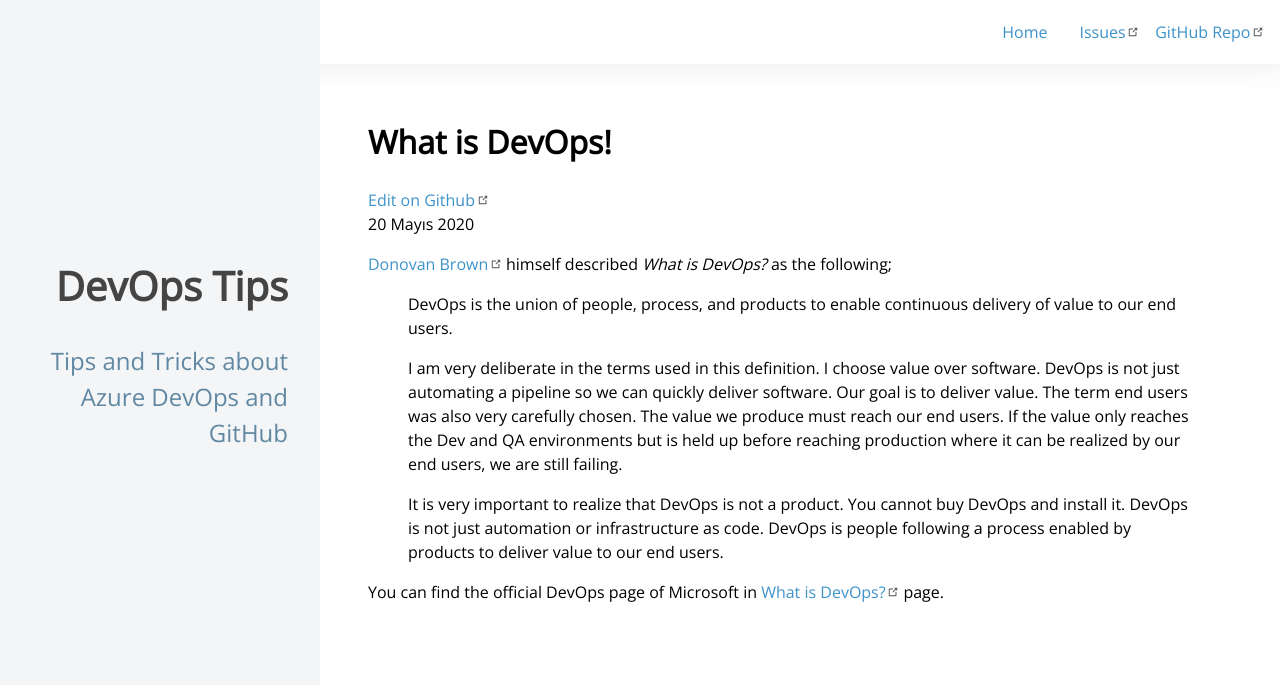
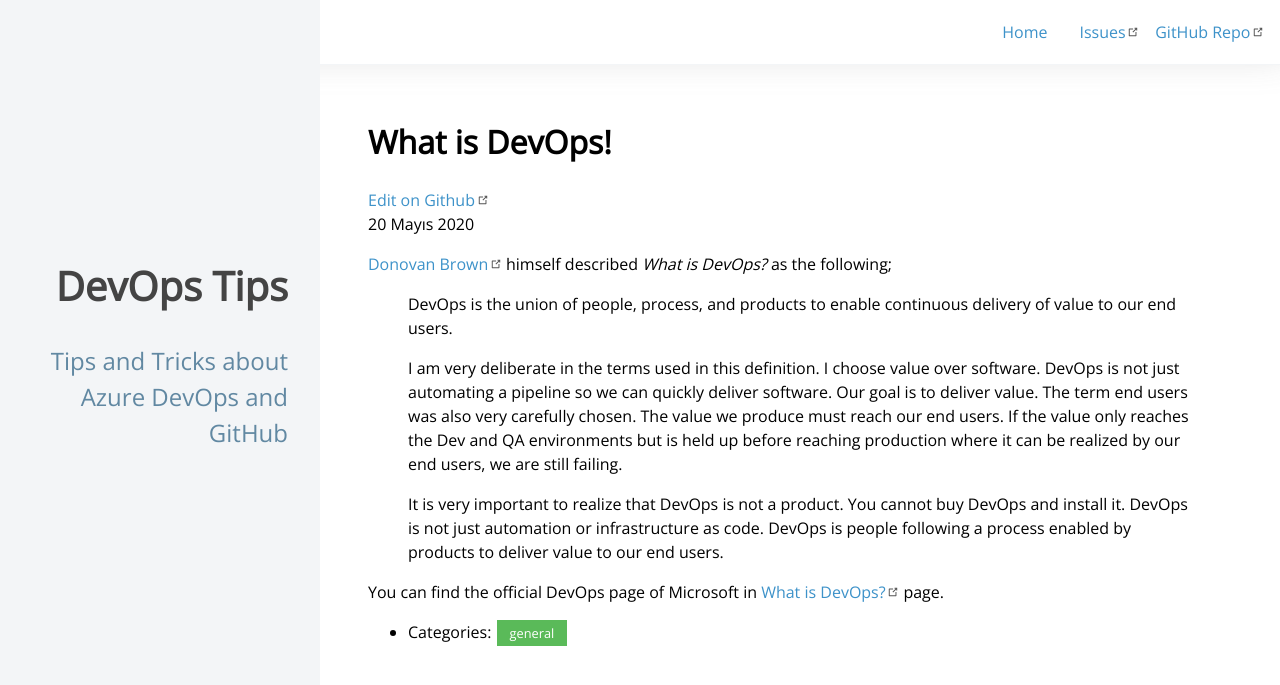
Before and after one commit to polatengin/devopstips.net, a Jekyll site: the page built from _posts/2020-05-20-what-is-devops.md, in a window 1280 px wide. Shown: the top 685 px of the page. Built offline with Jekyll 4.4.1, drawn with Linux system fonts in a browser that asks for light colours; nearby versions of some CDN libraries.

Commit message:
category list is shown on the screen

```diff
--- a/_layouts/post.html
+++ b/_layouts/post.html
@@ -14,3 +14,11 @@
   <strong>Uyarı!</strong> Bu makale <span>0</span> gün önce yazıldı. Bazı parçaları zamana yenilmiş olabilir :) Eğer problem görürseniz lütfen <a rel="noopener" href="https://github.com/polatengin/polatengin.github.io/issues/new" target="_blank" class="alert-link">Issues</a> altına yorum bırakın..
 </div>
 <div style="margin-top:10px;">{{ content }}</div>
+{% unless page.categories == empty %}
+  <ul class="tag_box list-inline">
+    <li>Categories:</li>
+    {% for category in page.categories %}
+    <a class="post-category post-category-{{category}}" href="#">{{ category }}</a>
+    {% endfor %}
+  </ul>
+{% endunless %}
```
